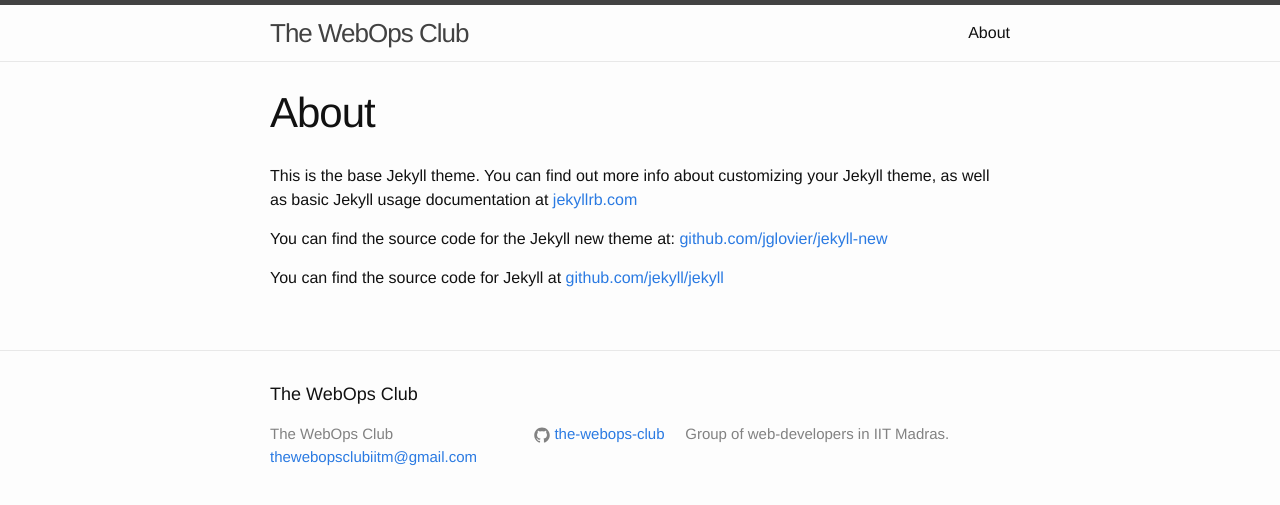
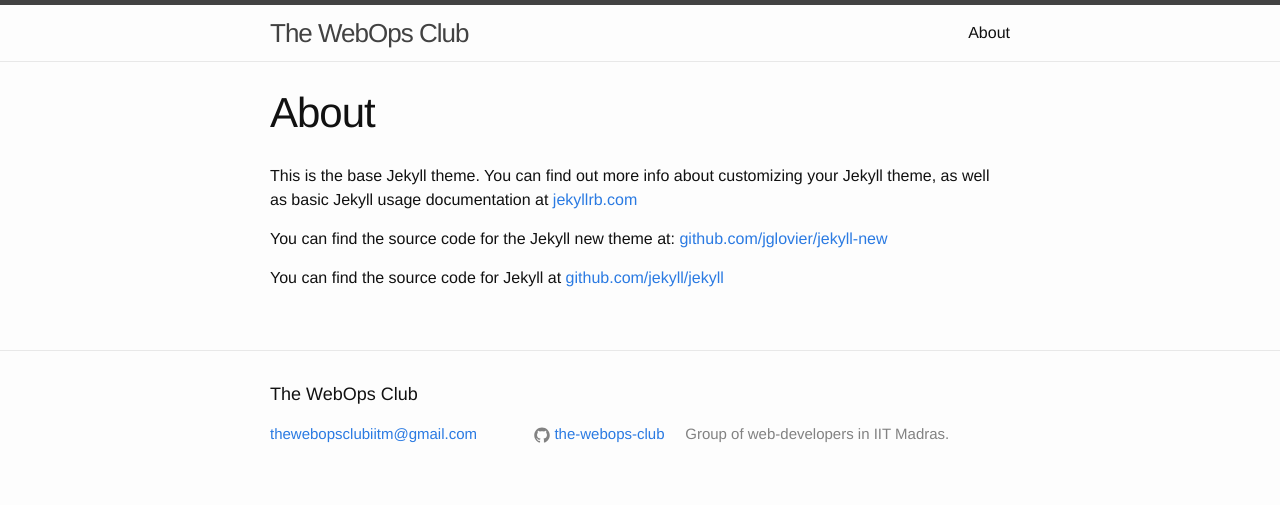
Before and after one commit to The-WebOps-Club/the-webops-club.github.io, a Jekyll site: the page built from about.md, in a window 1280 px wide. Shown: the top 505 px of the page. Built offline with Jekyll 4.4.1, drawn with Linux system fonts in a browser that asks for light colours.

Commit message:
remove one of the two titles in footer

```diff
--- a/_config.yml
+++ b/_config.yml
@@ -4,7 +4,7 @@
 description: > # this means to ignore newlines until "baseurl:"
   Group of web-developers in IIT Madras.
 # baseurl: "" # the subpath of your site, e.g. /blog/
-# url: "http://yourdomain.com" # the base hostname & protocol for your site
+url: "http://the-webops-club.github.io" # the base hostname & protocol for your site
 # twitter_username: jekyllrb
 github_username:  the-webops-club
 
--- a/_includes/footer.html
+++ b/_includes/footer.html
@@ -7,7 +7,6 @@
     <div class="footer-col-wrapper">
       <div class="footer-col  footer-col-1">
         <ul class="contact-list">
-          <li>{{ site.title }}</li>
           <li><a href="mailto:{{ site.email }}">{{ site.email }}</a></li>
         </ul>
       </div>
```
